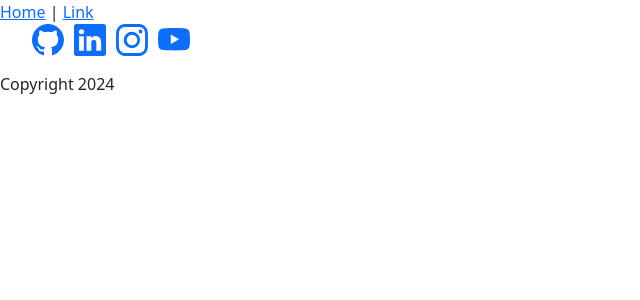
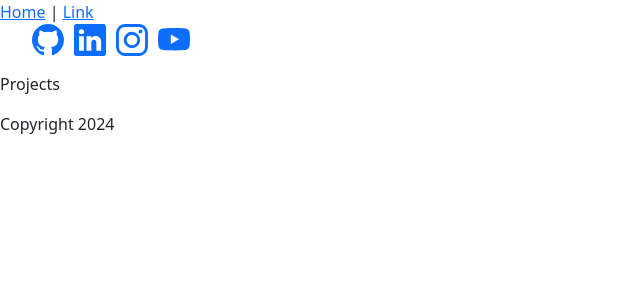
Before and after one commit to jmbehlmann/behlmann-portfolio, a React (Vite) app: page / in a window 1280 px wide. Shown: the top 300 px of the page, without its empty margins (0-640 px from the left). Built offline with nearby package versions, Linux system fonts and the light colour scheme.

Commit message:
created projects component

```diff
--- a/src/Content.jsx
+++ b/src/Content.jsx
@@ -1,12 +1,14 @@
 import { Header } from "./components/Header.jsx";
 import { Footer } from "./components/Footer.jsx";
 import { Links } from "./components/Links.jsx";
+import { Projects } from "./components/Projects.jsx";
 
 export function Content() {
   return (
     <div>
       <Header />
       <Links />
+      <Projects />
       <Footer />
     </div>
   )
--- a/src/components/Links.jsx
+++ b/src/components/Links.jsx
@@ -24,7 +24,7 @@ export function Links() {
           </a>
         </li>
         <li>
-          <a href="https://www.youtube.com/jmbehlmann" target="_blank" rel="noreferrer noopener" aria-label="Youtube (opens in a new tab)" title="Youtube">
+          <a href="https://www.youtube.com/@jmbehlmann/videos" target="_blank" rel="noreferrer noopener" aria-label="Youtube (opens in a new tab)" title="Youtube">
             <svg xmlns="http://www.w3.org/2000/svg" width="2em" height="2em" fill="currentColor" className="bi bi-youtube" viewBox="0 0 16 16">
               <path d="M8.051 1.999h.089c.822.003 4.987.033 6.11.335a2.01 2.01 0 0 1 1.415 1.42c.101.38.172.883.22 1.402l.01.104.022.26.008.104c.065.914.073 1.77.074 1.957v.075c-.001.194-.01 1.108-.082 2.06l-.008.105-.009.104c-.05.572-.124 1.14-.235 1.558a2.01 2.01 0 0 1-1.415 1.42c-1.16.312-5.569.334-6.18.335h-.142c-.309 0-1.587-.006-2.927-.052l-.17-.006-.087-.004-.171-.007-.171-.007c-1.11-.049-2.167-.128-2.654-.26a2.01 2.01 0 0 1-1.415-1.419c-.111-.417-.185-.986-.235-1.558L.09 9.82l-.008-.104A31 31 0 0 1 0 7.68v-.123c.002-.215.01-.958.064-1.778l.007-.103.003-.052.008-.104.022-.26.01-.104c.048-.519.119-1.023.22-1.402a2.01 2.01 0 0 1 1.415-1.42c.487-.13 1.544-.21 2.654-.26l.17-.007.172-.006.086-.003.171-.007A100 100 0 0 1 7.858 2zM6.4 5.209v4.818l4.157-2.408z"/>
             </svg>
--- /dev/null
+++ b/src/components/Projects.jsx
@@ -0,0 +1,7 @@
+export function Projects() {
+  return (
+    <div>
+      <p>Projects</p>
+    </div>
+  )
+}
```
